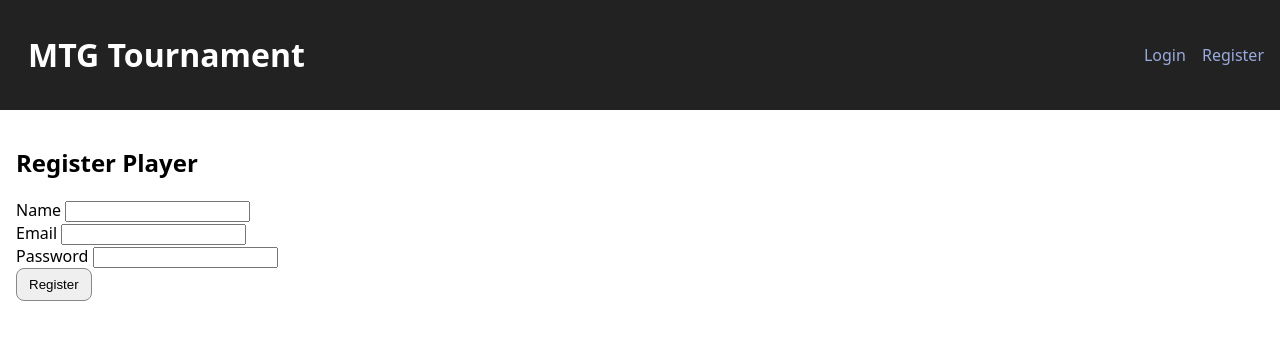
After one commit to orwiad10/walter, a Flask app: template app/templates/admin/register_player.html in a window 1280 px wide. The commit adds this page. Shown: the top 340 px of the page. Run offline with Flask 3, Linux system fonts and the light colour scheme; the template is opened without the code that fills it, so the values that code supplies are empty.

Commit message:
Add template for admin player registration

```diff
--- a/app/app.py
+++ b/app/app.py
@@ -111,6 +111,24 @@ def create_app():
             return redirect(url_for('view_tournament', tid=t.id))
         return render_template('admin/new_tournament.html')
 
+    @app.route('/admin/register-player', methods=['GET', 'POST'])
+    def admin_register_player():
+        require_admin()
+        if request.method == 'POST':
+            email = request.form['email'].strip().lower()
+            name = request.form['name'].strip()
+            password = request.form['password']
+            if db.session.query(User).filter_by(email=email).first():
+                flash("Email already registered", "error")
+            else:
+                u = User(email=email, name=name)
+                u.set_password(password)
+                db.session.add(u)
+                db.session.commit()
+                flash("Player registered.", "success")
+                return redirect(url_for('admin_register_player'))
+        return render_template('admin/register_player.html')
+
     @app.route('/admin/tournaments/<int:tid>/delete', methods=['POST'])
     def delete_tournament(tid):
         require_admin()
--- /dev/null
+++ b/app/templates/admin/register_player.html
@@ -0,0 +1,10 @@
+{% extends 'base.html' %}
+{% block content %}
+<h2>Register Player</h2>
+<form method="post">
+  <label>Name <input name="name" required></label><br>
+  <label>Email <input name="email" type="email" required></label><br>
+  <label>Password <input name="password" type="password" required></label><br>
+  <button class="btn" type="submit">Register</button>
+</form>
+{% endblock %}
--- a/app/templates/base.html
+++ b/app/templates/base.html
@@ -12,7 +12,10 @@
     <nav>
       {% if current_user.is_authenticated %}
         <span>Hi, {{ current_user.name }}</span>
-        {% if current_user.is_admin %}<a href="{{ url_for('new_tournament') }}">New Tournament</a>{% endif %}
+        {% if current_user.is_admin %}
+        <a href="{{ url_for('new_tournament') }}">New Tournament</a>
+        <a href="{{ url_for('admin_register_player') }}">Register Player</a>
+        {% endif %}
         <a href="{{ url_for('logout') }}">Logout</a>
       {% else %}
         <a href="{{ url_for('login') }}">Login</a>
```
